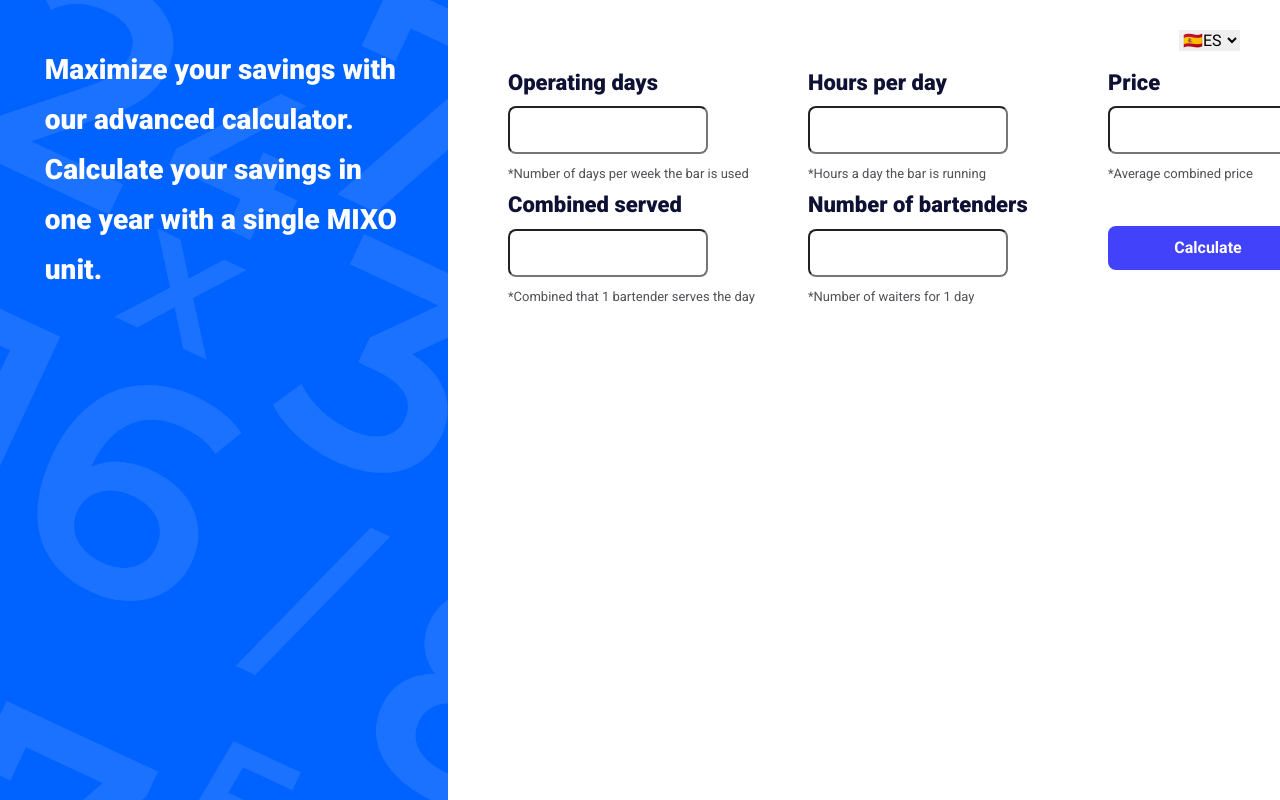
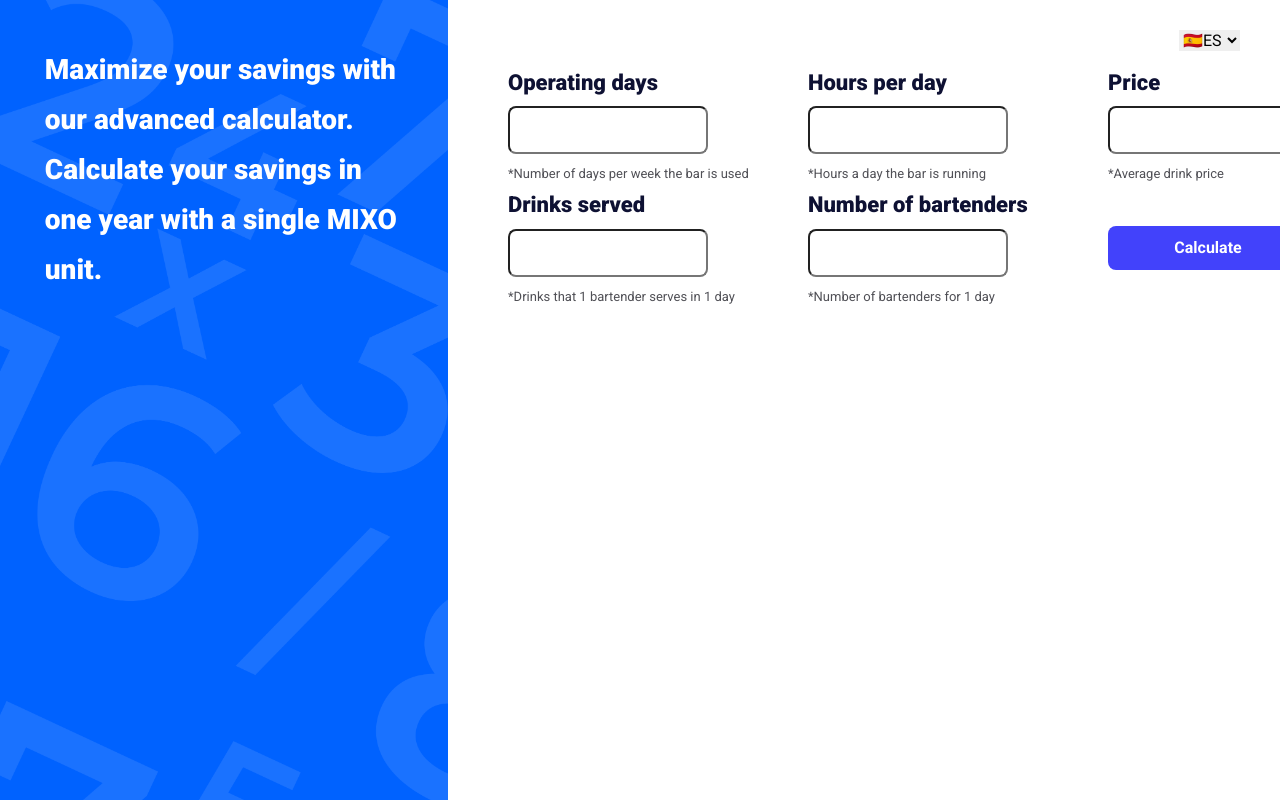
Before and after one commit to haykmix/mixo-web, a React (Create React App) app: page /advanced-calc in a window 1280 px wide. Shown: the top 800 px of the page. Built offline with nearby package versions, Linux system fonts and the light colour scheme; a web font is replaced by a local one.

Commit message:
Fixed text typo

```diff
--- a/src/lang/Languages.js
+++ b/src/lang/Languages.js
@@ -325,15 +325,15 @@
       days: "Operating days",
       hours: "Hours per day",
       price: "Price",
-      served: "Combined served",
+      served: "Drinks served",
       bartender: "Number of bartenders",
     },
     labels: {
       days: "*Number of days per week the bar is used",
       hours: "*Hours a day the bar is running",
-      price: "*Average combined price",
-      served: "*Combined that 1 bartender serves the day",
-      bartender: "*Number of waiters for 1 day",
+      price: "*Average drink price",
+      served: "*Drinks that 1 bartender serves in 1 day",
+      bartender: "*Number of bartenders for 1 day",
     },
     results: {
       totalIncome: "Total Revenue",
```
